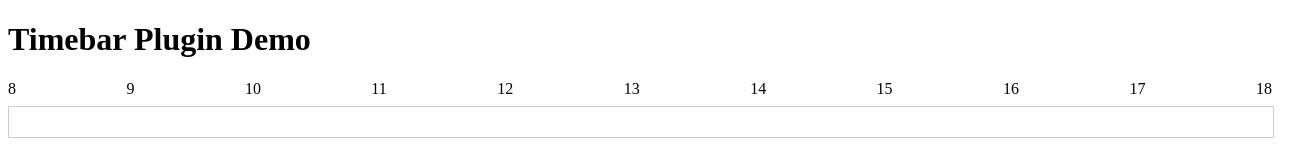
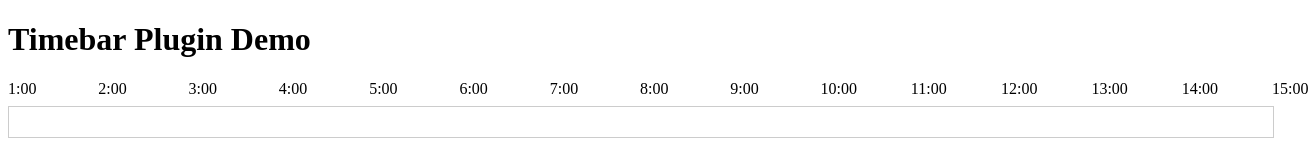
Before and after one commit to MomenMuhammad/timebar, a website with bundled scripts: page public/index.html in a window 1280 px wide. Shown: the whole page, 1308 px wide, since content can reach past the window. Built offline with nearby package versions, Linux system fonts and the light colour scheme; files whose address does not match are found by name.

Commit message:
milestone

```diff
--- a/package.json
+++ b/package.json
@@ -18,6 +18,7 @@
     "@rollup/plugin-commonjs": "^25.0.0",
     "@rollup/plugin-node-resolve": "^15.0.0",
     "jest": "^29.7.0",
+    "jsdom": "^26.0.0",
     "postcss": "^8.4.49",
     "rollup": "^3.0.0",
     "rollup-plugin-livereload": "^2.0.5",
--- a/public/index.html
+++ b/public/index.html
@@ -8,7 +8,7 @@
 </head>
 <body>
   <h1>Timebar Plugin Demo</h1>
-  <div class="timebar-container"></div>
+  <div class="timebar-container" data-start-time="01:00 AM" data-end-time="03:00 PM"></div>
   <script type="module" src="../timebar-plugin.js"></script>
 </body>
 </html>
--- a/src/classes/Timebar.js
+++ b/src/classes/Timebar.js
@@ -1,22 +1,52 @@
 export default class Timebar {
   options = {};
-  parent = null;
+  element = null;
 
-  constructor(parent, options = {}) {
-    if(!parent) {
-      throw new Error("Parent element is required");
+  startTime = null;
+  endTime = null;
+  callback = null;
+
+  constructor(element, options = {}) {
+    if (!element) {
+      throw new Error("Element is required");
     }
 
-    if (!options.startTime || !options.endTime) {
-      throw new Error("startTime and endTime are required");
+    if (!(element instanceof HTMLElement)) {
+      throw new Error("Element should be a valid HTMLElement");
     }
 
+    if (
+      !this.#isStartAndEndTimeInOptions(options) &&
+      !this.#isElementHasTimeAsDataAttribute(element)
+    ) {
+      throw new Error("Start time and end time are required");
+    }
+
+    this.startTime = this.#to24Hours(
+      element.dataset.startTime ?? options.startTime
+    );
+
+    this.endTime = this.#to24Hours(element.dataset.endTime ?? options.endTime);
+    this.callback = options.callback;
 
     this.options = options;
-    this.parent = parent;
+    this.element = element;
+    this.#render();
+    this.element.addEventListener(
+      "click",
+      this.calculateTimebarSelectedTime(this.startTime, this.endTime)
+    );
   }
 
-  _to24Hours(time) {
+  #isStartAndEndTimeInOptions(options) {
+    return options.startTime && options.endTime;
+  }
+
+  #isElementHasTimeAsDataAttribute(element) {
+    return element.dataset.startTime || element.dataset.endTime;
+  }
+
+  #to24Hours(time) {
     const regex = /(\d{2}):(\d{2})\s*(AM|PM|am|pm)?/g;
     const matched = regex.exec(time);
 
@@ -26,7 +56,7 @@ export default class Timebar {
     let minutes = +matched[2];
     let meridiem = matched[3];
 
-    if (meridiem && meridiem.toLowerCase() === "pm" && hours === 12) {
+    if (meridiem && meridiem.toLowerCase() === "pm" && hours !== 12) {
       hours += 12;
     } else if (meridiem && meridiem.toLowerCase() === "am" && hours === 12) {
       hours = 0;
@@ -35,27 +65,53 @@ export default class Timebar {
     return { hours, minutes };
   }
 
-  render() {
-    const from = this._to24Hours(this.options.startTime);
-    const to = this._to24Hours(this.options.endTime);
+  calculateTimebarSelectedTime(startTime, endTime) {
+    return (event) => {
+      const timebar = event.currentTarget;
+      const timebarRect = timebar.getBoundingClientRect();
+      const timebarWidth = timebarRect.width;
+      const clickX = event.clientX - timebarRect.left;
+      const percentage = (clickX / timebarWidth) * 100;
 
+      let hour, minutes;
+      const totalMinutes =
+        endTime.hours * 60 +
+        endTime.minutes -
+        (startTime.hours * 60 + startTime.minutes);
+      const selectedMinutes = (totalMinutes * percentage) / 100;
+      const totalSelectedMinutes =
+        startTime.hours * 60 + startTime.minutes + selectedMinutes;
+      hour = Math.floor(totalSelectedMinutes / 60);
+      minutes = Math.round(totalSelectedMinutes % 60);
 
+      // Round minutes to the nearest 0, 15, 30, or 45
+      const remainder = minutes % 15;
+      if (remainder < 8) {
+        minutes -= remainder;
+      } else {
+        minutes += 15 - remainder;
+      }
+
+      this.callback({ hour, minutes });
+      console.log({ hour, minutes });
+    };
+  }
+
+  #render() {
     const bar = document.createElement("div");
     bar.classList.add("timebar");
 
-    const wrapper = document.createElement("div")
+    const wrapper = document.createElement("div");
     wrapper.classList.add("ruler");
 
-
-
-
-    for(let i = from.hours; i <= to.hours; i++) {
+    for (let i = this.startTime.hours; i <= this.endTime.hours; i++) {
       const indecator = document.createElement("div");
       indecator.classList.add("timebar__hour");
-      indecator.textContent = i;
+      indecator.textContent = `${i}:00`;
       wrapper.appendChild(indecator);
     }
-    this.parent.appendChild(wrapper);
-    this.parent.appendChild(bar);
+
+    this.element.appendChild(wrapper);
+    this.element.appendChild(bar);
   }
 }
--- a/src/index.js
+++ b/src/index.js
@@ -2,13 +2,15 @@ import "./styles.css"
 import Timebar from "./classes/Timebar";
 
 const element = document.querySelector('.timebar-container');
+
+
 const timebar = new Timebar(element,{
   is12Hours: false,
-  startTime: "08:00 AM",
-  endTime: "18:00PM",
+  callback: (time) => {
+
+    alert(`Selected time is ${time.hour}:${time.minutes}`);
+  },
 })
-timebar.render();
-
 
 export default {
   Timebar
--- a/src/styles.css
+++ b/src/styles.css
@@ -28,3 +28,8 @@
   height: 30px;
   border: 1px solid #ccc;
 }
+
+.timebar__hour{
+  background-color: red;
+  width: 0;
+}
--- a/tests/classes/Timebar.test.js
+++ b/tests/classes/Timebar.test.js
@@ -1,5 +1,21 @@
 import Timebar from "../../src/classes/Timebar";
+import { JSDOM } from "jsdom";
 
-test("Timebar should throw error if startTime or endTime is not provided", () => {
-  expect(() => new Timebar()).toThrowError("startTime and endTime are required");
+const document = new JSDOM();
+
+describe("Timebar", () => {
+  test("Timebar should throw error if element is not provided", () => {
+    expect(() => new Timebar()).toThrow("Element is required");
+  });
+
+
+  test("Timebar should throw error if element is not a valid HTMLElement", () => {
+    expect(() => new Timebar()).toThrow("Element is required");
+  });
+
+  test("Timebar should throw error if start time and end time are not provided", () => {
+    const element = document.createElement("div");
+    expect(() => new Timebar(element)).toThrow("Start time and end time are required");
+  });
+  // ...existing code...
 });
```
Also changed, not shown: dist/timebar-plugin.css, dist/timebar-plugin.esm.js, dist/timebar-plugin.js, dist/timebar-plugin.min.js, 1 other file.
